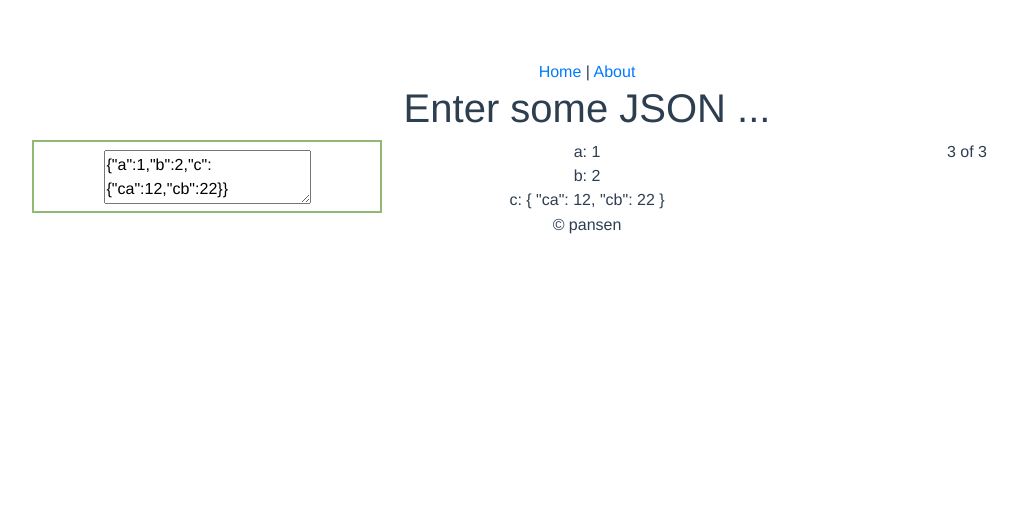
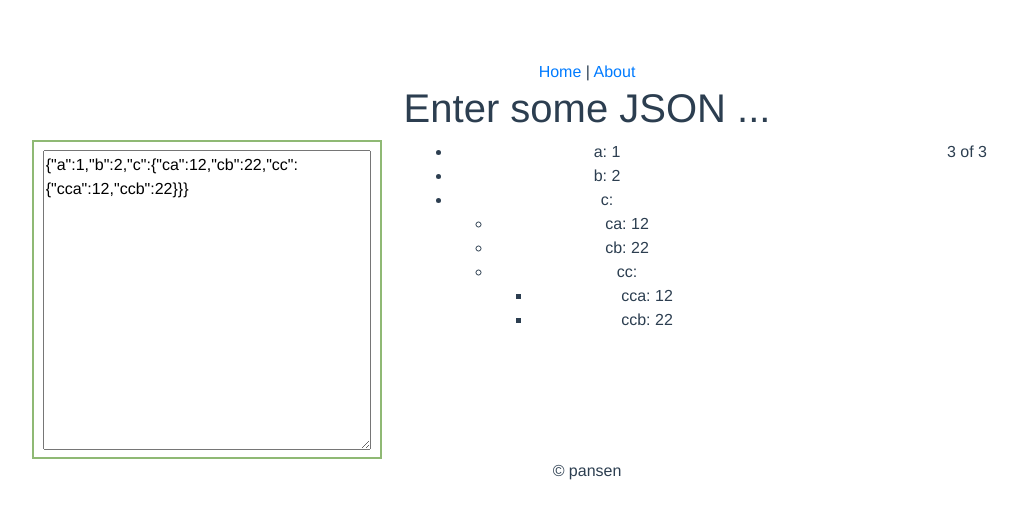
Before and after one commit to pansen/jschonc, a Vue app: page / in a window 1280 px wide. Shown: the top 518 px of the page, without its empty margins (53-1071 px from the left). Built offline with nearby package versions, Linux system fonts and the light colour scheme.

Commit message:
Render a nested `ItemFilter`

```diff
--- a/src/components/Index.vue
+++ b/src/components/Index.vue
@@ -6,18 +6,14 @@
         <b-row>
           <b-col>
             <div :class="{ 'valid': json_is_valid, 'invalid': !json_is_valid }">
-            <textarea
+            <textarea class="json_input"
             v-model="$data.json_input"></textarea>
             </div>
           </b-col>
           <b-col>
-            <zt-item-filter
-              v-for="(v, k, index ) in $data.json_parsed"
-              :key="k"
-              v-bind:index="index"
-              v-bind:key_="k"
-              v-bind:value_="v"
-            ></zt-item-filter>
+            <ItemFilters
+              v-bind:object_="$data.json_parsed"
+            ></ItemFilters>
           </b-col>
           <b-col>3 of 3</b-col>
         </b-row>
@@ -31,7 +27,7 @@
   import Layout from '@/layouts/Layout.vue';
   import ztTypes from "@/types/actions";
   import {store} from "@/plugins/VuexPlugin";
-  import ItemFilter from "@/components/ItemFilter.vue";
+  import ItemFilters from "@/components/ItemFilters.vue";
 
   const _data = {
     'json_input': '',
@@ -42,7 +38,7 @@
   @Component({
     components: {
       Layout,
-      'zt-item-filter': ItemFilter
+      ItemFilters
     },
     data() {
       return _data;
@@ -96,6 +92,11 @@
     color: #42b983;
   }
 
+  textarea.json_input {
+    min-height: 300px;
+    width: 95%;
+  }
+
   div.valid {
     border: 2px solid #8fb974;
     padding-top: 8px;
--- a/src/components/ItemFilter.vue
+++ b/src/components/ItemFilter.vue
@@ -1,13 +1,27 @@
 <template>
-  <div>
-    {{ $props.key_ }}: {{ $props.value_ }}
-  </div>
+  <li class="zt-item-filter">
+    {{ $props.key_ }}:
+    <span v-if="typeof $props.value_['_children_'] === 'undefined'">{{ $props.value_ }}</span>
+    <ul v-if="typeof $props.value_['_children_'] !== 'undefined'" class="zt-item-filter nested">
+      <ItemFilter
+        v-for="(v, k, index ) in $props.value_._children_"
+        :key="k"
+        v-bind:index="index"
+        v-bind:key_="k"
+        v-bind:value_="v"
+      ></ItemFilter>
+    </ul>
+  </li>
 </template>
 
 <script lang="ts">
   import {Component, Prop, Vue} from 'vue-property-decorator';
 
-  @Component({})
+  @Component({
+    mounted() {
+      console.debug('Mounted with: %o: %o', this.$props.key_, this.$props.value_)
+    }
+  })
   export default class ItemFilter extends Vue {
     @Prop() private key_!: string;
     @Prop() private value_!: string;
--- /dev/null
+++ b/src/components/ItemFilters.vue
@@ -0,0 +1,55 @@
+<template>
+  <div class="zt-item-filters">
+    <ul class="zt-item-filter">
+      <ItemFilter
+        v-for="(v, k, index ) in nestedObject"
+        :key="k"
+        v-bind:index="index"
+        v-bind:key_="k"
+        v-bind:value_="v"
+      ></ItemFilter>
+    </ul>
+  </div>
+</template>
+
+<script lang="ts">
+  import {Component, Prop, Vue} from 'vue-property-decorator';
+  import ItemFilter from "@/components/ItemFilter.vue";
+
+  function buildNested(obj) {
+    const _nested = {};
+    for (const k in obj) {
+      const v = obj[k];
+
+      if (typeof v === 'object') {
+        _nested[k] = {
+          '_children_': buildNested(v)
+        }
+      } else {
+        _nested[k] = v;
+      }
+    }
+    return _nested;
+  }
+
+  @Component({
+    components: {
+      ItemFilter
+    },
+    computed: {
+      nestedObject: function () {
+        return buildNested(this.$props.object_);
+      }
+    }
+  })
+  export default class ItemFilters extends Vue {
+    @Prop() private object_!: object;
+  }
+</script>
+
+<!-- Add "scoped" attribute to limit CSS to this component only -->
+<style scoped>
+  div.filters {
+    border: 1px solid #efefef;
+  }
+</style>
--- a/src/plugins/VuexPlugin.ts
+++ b/src/plugins/VuexPlugin.ts
@@ -21,6 +21,10 @@ const store = new Vuex.Store({
       "c": {
         "ca": 12,
         "cb": 22,
+        "cc": {
+          "cca": 12,
+          "ccb": 22,
+        },
       },
     },
   },
```
